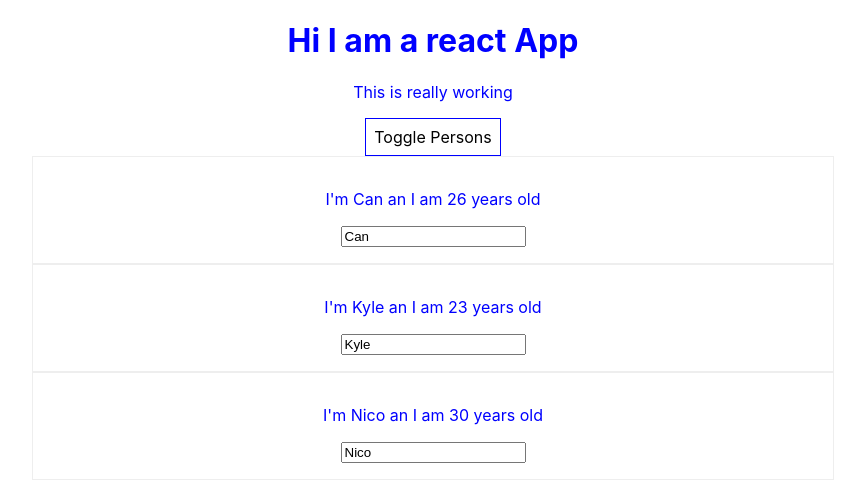
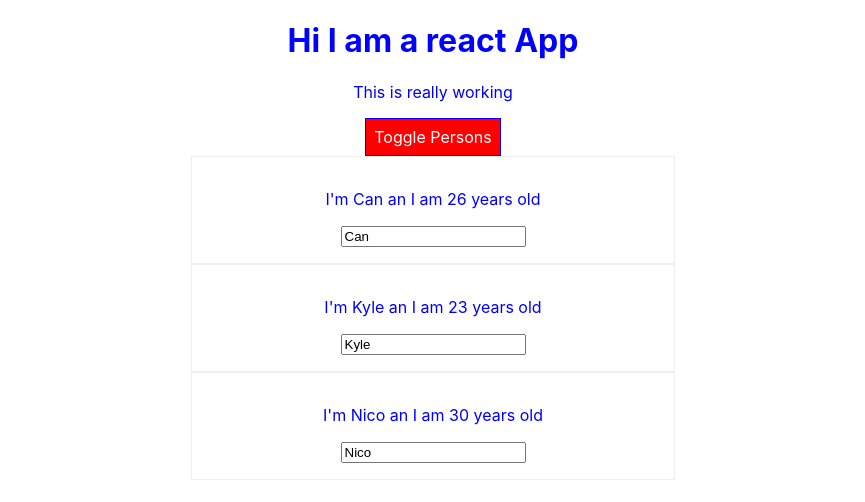
Before and after one commit to cinan93/firstReactProject, a React (Create React App) app: page / in a window 1280 px wide. Both pictures are taken after a click on the button "Toggle Persons". Shown: the top 502 px of the page, without its empty margins (207-1072 px from the left). Built offline with nearby package versions, Linux system fonts and the light colour scheme.

Commit message:
some changes

```diff
--- a/package.json
+++ b/package.json
@@ -6,9 +6,11 @@
     "@testing-library/jest-dom": "^4.2.4",
     "@testing-library/react": "^9.4.0",
     "@testing-library/user-event": "^7.2.1",
+    "radium": "^0.26.0",
     "react": "^16.12.0",
     "react-dom": "^16.12.0",
-    "react-scripts": "3.3.1"
+    "react-scripts": "3.3.1",
+    "styled-components": "^5.0.1"
   },
   "scripts": {
     "start": "react-scripts start",
--- a/src/App.css
+++ b/src/App.css
@@ -2,3 +2,11 @@
   text-align: center;
   color: blue;
 }
+
+.red {
+  color: red;
+}
+
+.bold{
+  font-weight: bold;
+}
--- a/src/App.js
+++ b/src/App.js
@@ -1,6 +1,21 @@
 import React, { Component } from 'react';
+import styled from 'styled-components';
 import './App.css';
 import Person from './Person/Person';
+
+const StyledButton = styled.button `
+background-color: ${props => props.alt ?'red' : 'green'};
+color: white;
+font: inherit;
+border: 1px solid blue ;
+padding: 8px;
+cursor: pointer ;
+
+&:hover{
+  background-color: ${props => props.alt ? 'salmon' : 'lightgreen'};;
+  color: black;
+}
+`;
 
 class App extends Component {
   state = {
@@ -34,16 +49,8 @@ class App extends Component {
   this.setState({showPersons: !doesShow});
   }
 
+
   render(){
-
-    const style = {
-      backgroundColor: 'white',
-      font:'inherit',
-      border: '1px solid blue',
-      padding: '8px',
-      cursor: 'pointer'
-    };
-
     let persons = null;
 
     if(this.state.showPersons === true){
@@ -59,15 +66,26 @@ class App extends Component {
           })}
       </div>
       )
+      }
+
+
+    let classes = [];
+    if(this.state.persons.length<=2){
+      classes.push('red');
+    }
+    if(this.state.persons.length <=1){
+      classes.push('bold');
     }
 
     return (
+
         <div className = "App">
           <h1>Hi I am a react App</h1>
-          <p>This is really working</p>
-          <button style={style} onClick={this.togglePersonsHandler}>Toggle Persons</button>
+          <p className ={classes.join(' ')}>This is really working</p>
+          <StyledButton alt = {this.state.showPersons} onClick={this.togglePersonsHandler}>Toggle Persons</StyledButton>
           {persons}
         </div>
+
 )
 }
     }
--- a/src/Person/Person.css
+++ b/src/Person/Person.css
@@ -7,3 +7,9 @@
     padding:16px;
     text-align: center;
 };
+
+ @media(min-width:500px){
+    .person{
+        width: 450px;
+    }
+}
--- a/src/Person/Person.js
+++ b/src/Person/Person.js
@@ -1,14 +1,29 @@
 import React from 'react';
-import './Person.css';
+import styled from 'styled-components';
+
+
+const StyledDiv =   styled.div`
+  width: 60%;
+  margin: auto;
+  border: 1px solid #eee;
+  box-shadow: 16px;
+  padding:16px;
+  text-align: center;
+
+@media(min-width:500px){
+      width: 450px;
+}
+`;
 
 const person = (props) =>{
   return(
-  <div className="Person">
-    <p onClick={props.click}> I'm  {props.name} an I am  {props.age} years old</p>
-    <p>{props.children}</p>
-    <input type="text" onChange={props.changed} value={props.name}/>
-  </div>
-  )
+  // <div className="Person" style={style}>
+<StyledDiv>
+  <p onClick={props.click}> I'm  {props.name} an I am  {props.age} years old</p>
+  <p>{props.children}</p>
+  <input type="text" onChange={props.changed} value={props.name}/>
+</StyledDiv>
+ )
 };
 
-export default person;
+export default  person;
```
Also changed, not shown: 1 other file (tests, documents, lock files or other folders).
